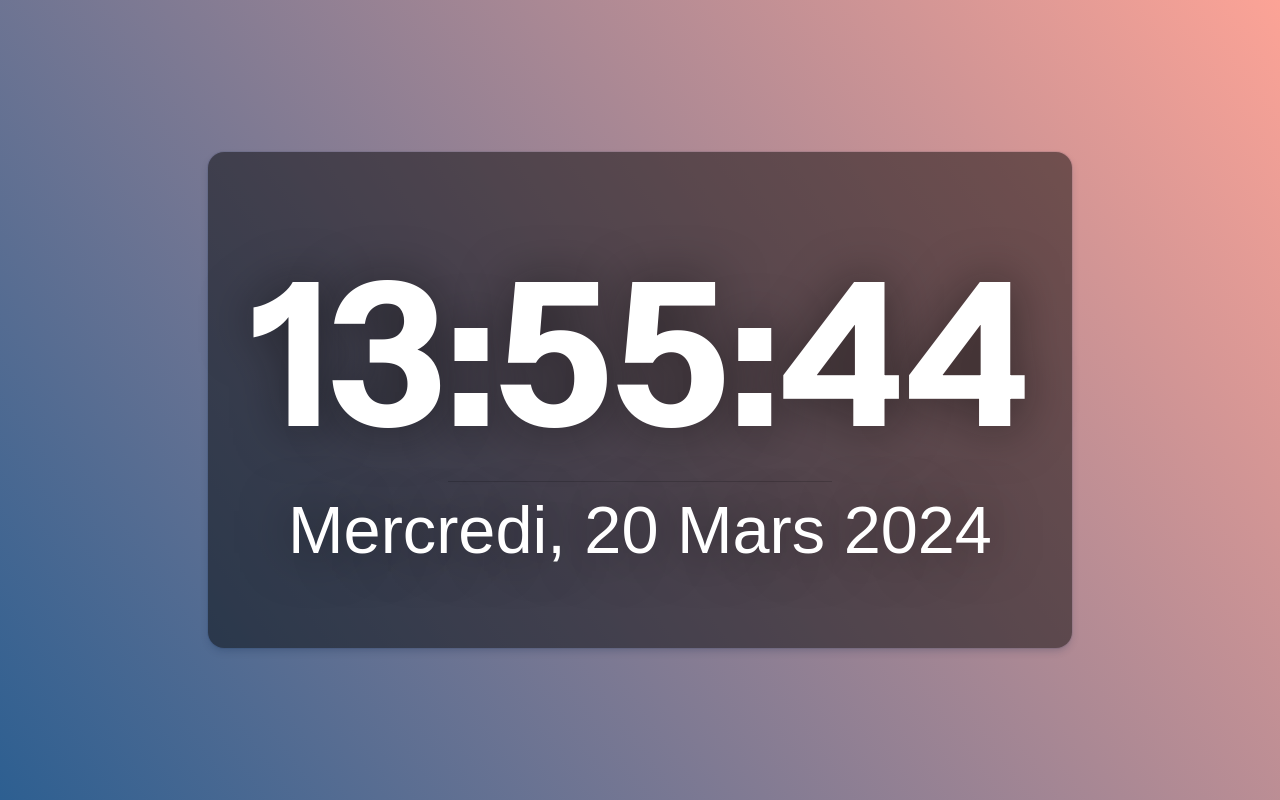
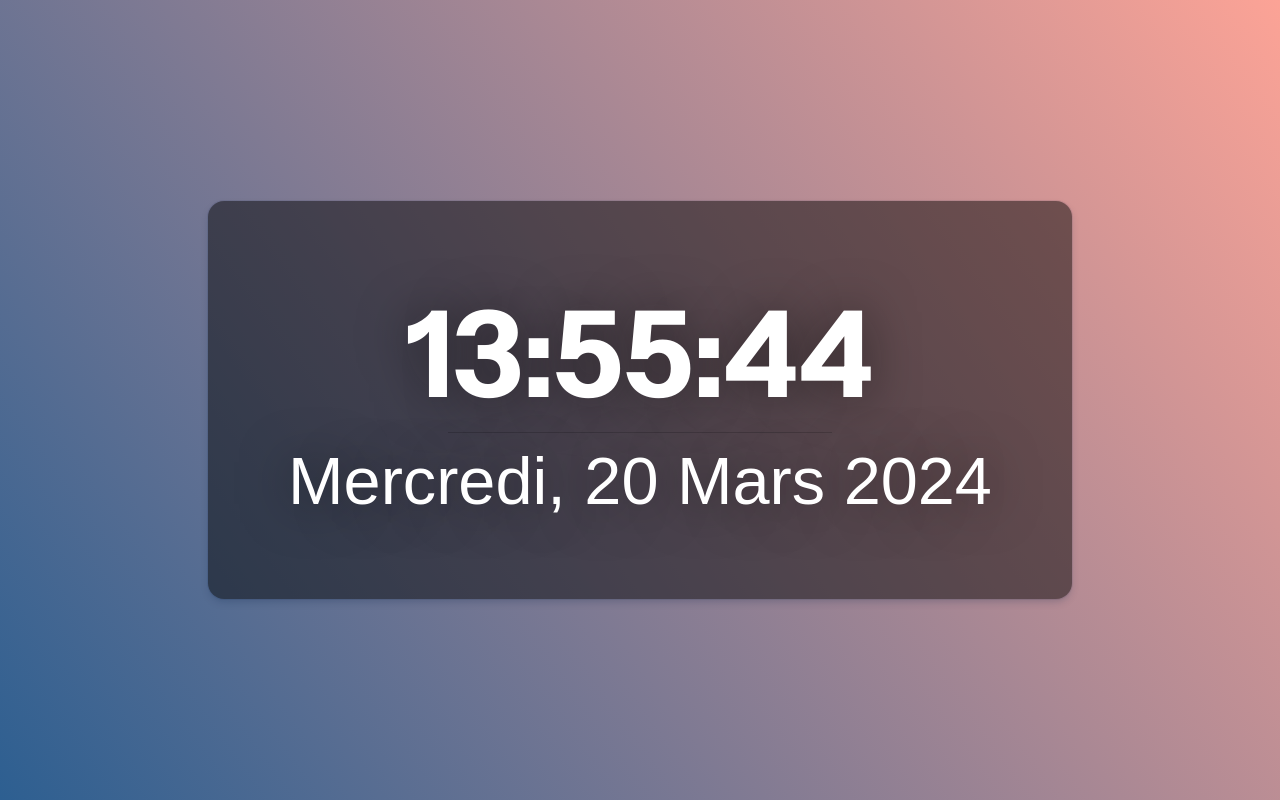
Before and after one commit to Blue-0/Horloge, a plain HTML site: page index.html in a window 1280 px wide. Drawn offline with Linux system fonts and the light colour scheme; a web font is replaced by a local one.

Commit message:
Update style.css

```diff
--- a/style.css
+++ b/style.css
@@ -34,7 +34,7 @@ body{
     display: flex;
     justify-content: center;
     width: 100%;
-    font-size: 150pt;
+    font-size: 15vh;
     font-family: "Instrument Sans", sans-serif;
     font-weight: 700;
     padding-bottom: 5px;
```
